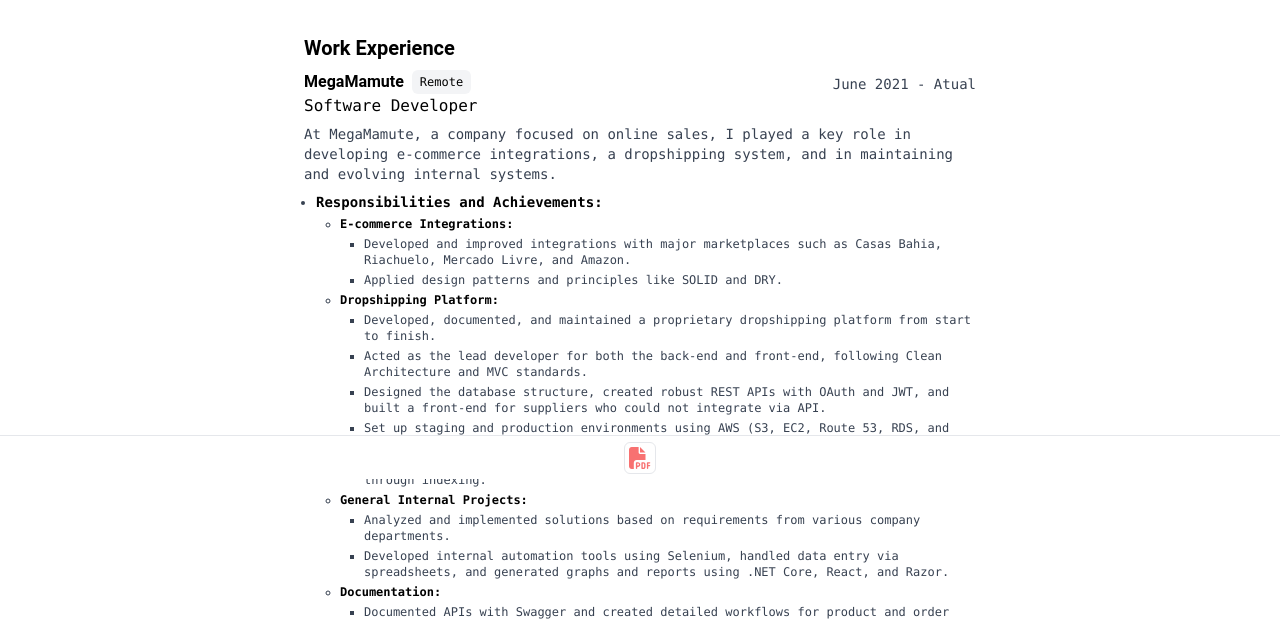
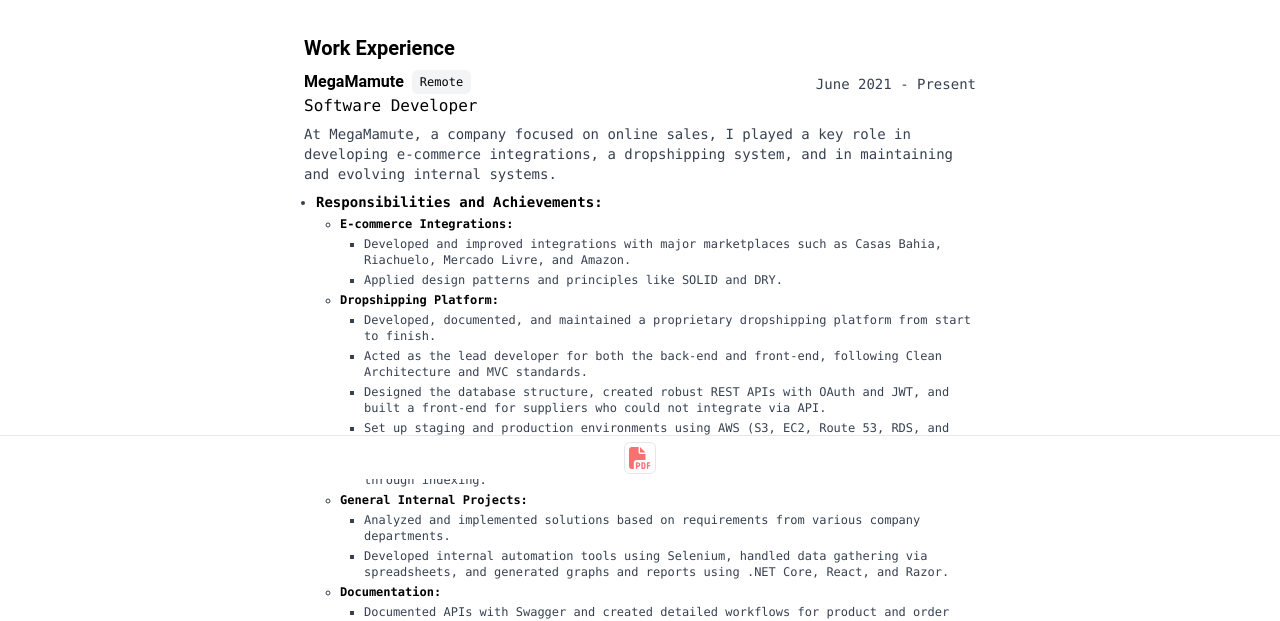
Before and after one commit to matheus-peixoto/Resume, a Next.js app: page /en in a window 1280 px wide. Shown: the part 321-942 px from the top of the page. Built offline with nearby package versions, Linux system fonts and the light colour scheme.

Commit message:
refact: job dates

```diff
--- a/src/app/sections/education.tsx
+++ b/src/app/sections/education.tsx
@@ -13,7 +13,7 @@
                             <h3 className="font-semibold text-black">{education.school}</h3>
 
                             <span className="inline-flex items-center text-sm">
-                                {`${education.start} - ${education.end ?? 'Atual'}`}
+                                {`${education.start} - ${education.end}`}
                             </span>
                         </div>
                         <div className="print:mb-2 mb-2.5">
--- a/src/components/WorkInfo.tsx
+++ b/src/components/WorkInfo.tsx
@@ -24,7 +24,7 @@
                     }
                 </div>
                 <span className="inline-flex items-center text-sm">
-                    {`${job.start} - ${job.end ?? 'Atual'}`}
+                    {`${job.start} - ${job.end}`}
                 </span>
             </div>
             <div>
--- a/src/data/ResumeEN.ts
+++ b/src/data/ResumeEN.ts
@@ -50,7 +50,7 @@
       title: "Software Developer",
       logo: "https://media.licdn.com/dms/image/v2/C4D0BAQG_JMRqGl1OLg/company-logo_200_200/company-logo_200_200/0/1648590192348/megamamutecombr_logo?e=1740614400&v=beta&t=nr43KDyspSkEWBwZglc7_OEmJh1_ll6-e66cJ_L75xc",
       start: "June 2021",
-      end: null,
+      end: "Present",
       descriptionParagraphs: [
         "At MegaMamute, a company focused on online sales, I played a key role in developing and improving integrations with major e-commerce platforms in Brazil, as well as in maintaining and evolving internal systems.",
         "I carried out end-to-end integrations and continuous maintenance for major platforms like Casas Bahia, Riachuelo, ZoomBuscapé, and Vivo. In addition, I enhanced integrations with leading marketplaces such as Mercado Livre, Magazine Luiza, and Amazon, ensuring efficient operations aligned with business demands.",
@@ -107,7 +107,7 @@
                 children: []
               },
               {
-                name: "Developed internal automation tools using Selenium, handled data entry via spreadsheets, and generated graphs and reports using .NET Core, React, and Razor.",
+                name: "Developed internal automation tools using Selenium, handled data gathering via spreadsheets, and generated graphs and reports using .NET Core, React, and Razor.",
                 children: []
               }
             ]
--- a/src/data/ResumePTBR.ts
+++ b/src/data/ResumePTBR.ts
@@ -52,7 +52,7 @@
       title: "Analista Desenvolvedor",
       logo: "https://media.licdn.com/dms/image/v2/C4D0BAQG_JMRqGl1OLg/company-logo_200_200/company-logo_200_200/0/1648590192348/megamamutecombr_logo?e=1740614400&v=beta&t=nr43KDyspSkEWBwZglc7_OEmJh1_ll6-e66cJ_L75xc",
       start: "Junho de 2021",
-      end: null,
+      end: "Atual",
       descriptionParagraphs: [
         "Na Megamamute, uma empresa com foco em vendas online, desempenhei um papel essencial no desenvolvimento e aprimoramento de integrações com grandes e-commerces do Brasil, assim como manutenção e evolução de sistemas internos da empresa",
         "Realizei do início ao fim integrações junto com manutenção contínua de grandes plataformas como Casas Bahia, Riachuelo, ZoomBuscapé e Vivo. Além disso, trabalhei no aprimoramento das integrações com marketplaces de grande relevância como Mercado Livre, Magazine Luiza e Amazon, assegurando operações eficientes e alinhadas às demandas comerciais.",
--- a/src/types/resume.ts
+++ b/src/types/resume.ts
@@ -37,7 +37,7 @@
     title: string;
     logo: string;
     start: string;
-    end: string | null;
+    end: string;
     descriptionParagraphs: string[];
     coreDescription: string;
     bulletList: BulletList;
```
